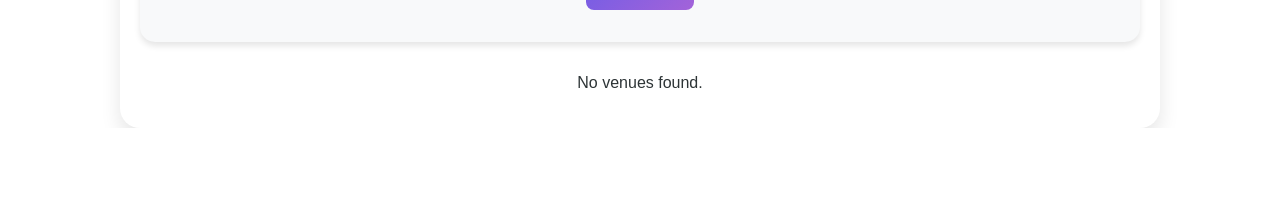
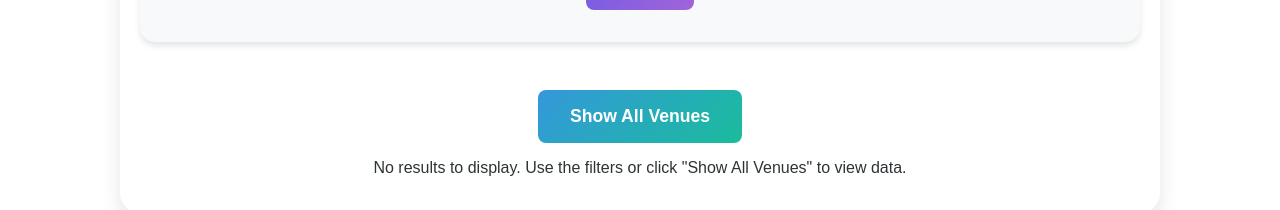
Before and after one commit to lelocin/wings-frontend, a React (Create React App) app: page / in a window 1280 px wide. Shown: the part 1324-1534 px from the top of the page. Before the commit the page ends 1452 px from the top, so only its background shows below. Built offline with nearby package versions, Linux system fonts and the light colour scheme.

Commit message:
we get data in frontend now wooo

```diff
--- a/src/App.css
+++ b/src/App.css
@@ -161,3 +161,22 @@
     grid-template-columns: 1fr;
   }
 }
+
+.show-all-button {
+  background: linear-gradient(135deg, #3498db, #1abc9c);;
+  color: white;
+  padding: 1rem 2rem;
+  border: none;
+  border-radius: 8px;
+  font-size: 1.1rem;
+  font-weight: 600;
+  cursor: pointer;
+  transition: transform 0.2s ease, box-shadow 0.2s ease;
+  margin-top: 1rem;
+  align-self: center;
+}
+
+.show-all-button:hover {
+  transform: translateY(-2px);
+  box-shadow: 0 4px 12px rgba(52, 152, 219, 0.3);
+}
--- a/src/App.js
+++ b/src/App.js
@@ -2,8 +2,8 @@ import React, { useState } from 'react';
 import './App.css';
 import Header from './components/Header';
 import Filter from './components/Filter';
-import Results from './components/Results';
-import VenueList from "./components/VenueList";
+import ResultsSection from './components/Results';
+import VenueList from './components/VenueList';
 
 const App = () => {
   const [seatingCapacity, setSeatingCapacity] = useState('');
@@ -14,29 +14,10 @@ const App = () => {
   const [showResults, setShowResults] = useState(false);
   const [results, setResults] = useState([]);
   const [venues, setVenues] = useState([]);
+  const [showAllVenues, setShowAllVenues] = useState(false);
 
-
-  // function for fetching venues
-  const fetchVenues = async () => {
-    try {
-      const response = await fetch("http://127.0.0.1:8000/venues/");
-      if (!response.ok) {
-        throw new Error(`HTTP error! Status: ${response.status}`);
-      }
-      const data = await response.json();
-      console.log("Fetched venues:", data);  // Check this in the browser console
-      setVenues(data); // Set venues state with the data
-    } catch (error) {
-      console.error("Error fetching venues:", error);
-      setVenues([]); // Clear venues state in case of an error
-    }
-  };
-
-
-
-
-
-  const handleFilter = (filterValues) => {
+  // Dummy data for fetchVenues (user-selected filters)
+  const fetchVenues = () => {
     const dummyResults = [
       {
         venueName: "Blue Note Jazz Club",
@@ -66,9 +47,31 @@ const App = () => {
       }
     ];
 
-    setResults(dummyResults);
-    setShowResults(true);
+    setResults(dummyResults); // Set results to dummy data
+    setShowResults(true); // Show Results section
+    setShowAllVenues(false); // Hide All Venues section if previously displayed
   };
+
+  // Fetch all venues from the backend (actual data)
+  const fetchAllVenues = async () => {
+    console.log("Show All Venues button clicked");  // Log to confirm function call
+    try {
+      const response = await fetch("http://127.0.0.1:8001/venues/");
+      if (!response.ok) {
+        throw new Error(`HTTP error! Status: ${response.status}`);
+      }
+
+      const data = await response.json();
+      console.log("Fetched all venues:", data);  // Log data to verify it is fetched correctly
+      setVenues(data); // Set venues state with real data from the backend
+      setShowAllVenues(true); // Show All Venues section
+      setShowResults(false); // Hide Results section if previously displayed
+    } catch (error) {
+      console.error("Error fetching all venues:", error);
+      setVenues([]); // Clear venues state in case of an error
+    }
+  };
+
 
   return (
     <div className="App">
@@ -84,14 +87,20 @@ const App = () => {
         setStyle={setStyle}
         keywords={keywords}
         setKeywords={setKeywords}
-        handleFilter={handleFilter}
+        handleFilter={fetchVenues}  // Using fetchVenues for filtered results
       />
-      {showResults && <Results results={results} />}
-      {venues && venues.length > 0 ? (
-  <VenueList venues={venues} />
-) : (
-  <p>No venues found.</p>
-)}
+
+      {/* Show All Venues Button */}
+      <button onClick={fetchAllVenues} className="show-all-button">Show All Venues</button>
+
+      {/* Display Results (Dummy Data) or All Venues (Backend Data) */}
+      {showResults && <ResultsSection results={results} />}
+      {showAllVenues && <VenueList venues={venues} />}
+
+      {/* Fallback Message */}
+      {!showResults && !showAllVenues && (
+        <p>No results to display. Use the filters or click "Show All Venues" to view data.</p>
+      )}
     </div>
   );
 };
--- a/src/components/Results.js
+++ b/src/components/Results.js
@@ -1,43 +1,15 @@
+// Results.js
 import React from 'react';
+import VenueItem from './VenueItem';
 
 const ResultsSection = ({ results }) => {
   return (
     <section className="results-section">
       {results.map((result, index) => (
-        <ResultItem key={index} {...result} />
+        <VenueItem key={index} {...result} />
       ))}
     </section>
   );
 };
 
-const ResultItem = ({
-  venueName,
-  city,
-  zipCode,
-  capacityStanding,
-  capacitySeating,
-  style,
-  keywords,
-  matchScore,
-  phone,
-  email,
-  website,
-}) => {
-  return (
-    <div className="result-item">
-      <h3>{venueName}</h3>
-      <h3>Match Score: {matchScore}</h3>
-      <p>City: {city} </p>
-      <p>Zip Code: {zipCode}</p>
-      <p>Capacity (Standing): {capacityStanding}</p>
-      <p>Capacity (Seating): {capacitySeating}</p>
-      <p>Style: {style}</p>
-      <p>Keywords: {keywords}</p>
-      <a href={website} target="_blank" rel="noopener noreferrer">Link to website</a>
-      <p>Call: {phone}</p>
-      <p>Email: {email}</p>
-    </div>
-  );
-};
-
 export default ResultsSection;
--- /dev/null
+++ b/src/components/VenueItem.js
@@ -0,0 +1,46 @@
+// VenueItem.js
+import React from 'react';
+
+const VenueItem = ({
+  venueName,
+  name,
+  city,
+  zipCode,
+  zipcode,
+  capacityStanding,  // Dummy data: standing capacity
+  capacitySeating,   // Dummy data: seating capacity
+  capacity,          // Actual data: combined capacity
+  style,
+  keywords,
+  matchScore,        // Specific to dummy data
+  phone,
+  email,
+  website,
+}) => {
+  return (
+    <div className="result-item"> {/* Apply consistent styling */}
+      <h3>{venueName || name}</h3>
+      {matchScore && <h4>Match Score: {matchScore}</h4>}
+      <p>City: {city}</p>
+      <p>ZIP Code: {zipCode || zipcode}</p>
+
+      {/* Conditional rendering for capacities */}
+      {capacityStanding && capacitySeating ? (
+        <>
+          <p>Capacity (Standing): {capacityStanding}</p>
+          <p>Capacity (Seating): {capacitySeating}</p>
+        </>
+      ) : (
+        <p>Capacity: {capacity}</p>
+      )}
+
+      <p>Style: {style}</p>
+      <p>Keywords: {keywords}</p>
+      {website && <a href={website} target="_blank" rel="noopener noreferrer">Link to website</a>}
+      <p>Call: {phone}</p>
+      {email && <p>Email: <a href={`mailto:${email}`}>{email}</a></p>}
+    </div>
+  );
+};
+
+export default VenueItem;
--- a/src/components/VenueList.js
+++ b/src/components/VenueList.js
@@ -1,27 +1,15 @@
+// VenueList.js
 import React from 'react';
+import VenueItem from './VenueItem';
 
 const VenueList = ({ venues }) => {
-  // Check if venues is passed correctly
-  console.log("Received venues:", venues);
-
   return (
-    <div className="venue-list">
-      {/* If venues is empty, display a message */}
+    <div className="results-section"> {/* Use the same class as ResultsSection */}
       {venues.length === 0 ? (
         <p>No venues available.</p>
       ) : (
-        // Map through the venues array and display each venue's details
         venues.map((venue, index) => (
-          <div key={index} className="venue-card">
-            <h3>{venue.venueName}</h3>
-            <p>{venue.city}</p>
-            <p>Seating Capacity: {venue.capacitySeating}</p>
-            <p>Standing Capacity: {venue.capacityStanding}</p>
-            <p>Style: {venue.style}</p>
-            <p>Phone: {venue.phone}</p>
-            <p>Email: <a href={`mailto:${venue.email}`}>{venue.email}</a></p>
-            <p>Website: <a href={venue.website} target="_blank" rel="noopener noreferrer">{venue.website}</a></p>
-          </div>
+          <VenueItem key={index} {...venue} />
         ))
       )}
     </div>
```
